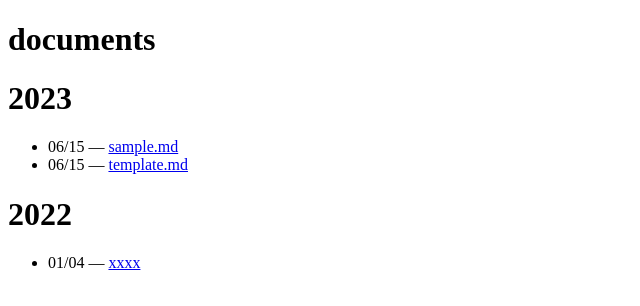
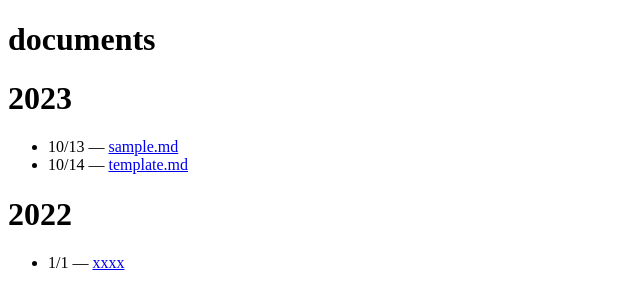
Before and after one commit to fairy-penguin/document, a plain HTML site: page docs/index.html in a window 1280 px wide. Shown: the full height of the page, 0-640 px from the left. Drawn offline with Linux system fonts and the light colour scheme.

Commit message:
add sample files

```diff
--- a/docs/index.html
+++ b/docs/index.html
@@ -44,14 +44,14 @@
         <ul>
 
             <li>
-                <span>06/15</span> —
+                <span>10/13</span> —
                 <a href="sample.md">
                     sample.md
                 </a>
             </li>
 
             <li>
-                <span>06/15</span> —
+                <span>10/14</span> —
                 <a href="template.md">
                     template.md
                 </a>
@@ -65,7 +65,7 @@
     <ul>
 
         <li>
-            <span>01/04</span> —
+            <span>1/1</span> —
             <a href="sample.md">
                 xxxx
             </a>
```
